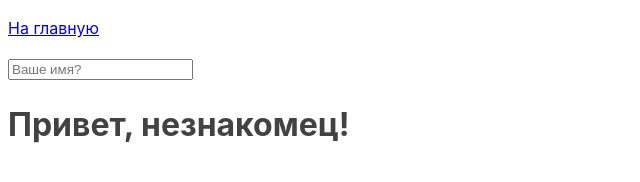
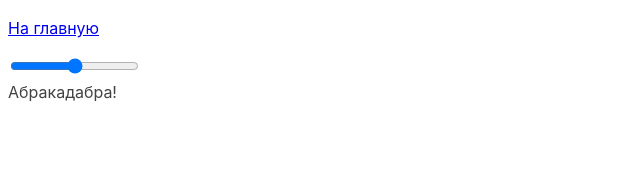
Before and after one commit to AliBurzhi/goit-js-hw-07_task_03, a plain HTML site: page index.html in a window 1280 px wide. Shown: the whole page, without its empty margins (0-640 px from the left). Drawn offline with Linux system fonts and the light colour scheme.

Commit message:
task 07 done

```diff
--- a/index.html
+++ b/index.html
@@ -5,7 +5,7 @@
   <meta charset="UTF-8" />
   <meta http-equiv="X-UA-Compatible" content="IE=edge" />
   <meta name="viewport" content="width=device-width, initial-scale=1.0" />
-  <title>Задание 5</title>
+  <title>Задание 7</title>
   <style>
     body {
       font-family: -apple-system, BlinkMacSystemFont, 'Segoe UI', Roboto,
@@ -20,8 +20,9 @@
 <body>
   <p><a href="index.html">На главную</a></p>
 
-  <input type="text" placeholder="Ваше имя?" id="name-input" />
-  <h1>Привет, <span id="name-output">незнакомец</span>!</h1>
+  <input id="font-size-control" type="range" />
+  <br />
+  <span id="text">Абракадабра!</span>
 
   <script src="task-03.js" type="module"></script>
 </body>
```
Also changed, not shown: task-03.js (+30 -0 lines).
